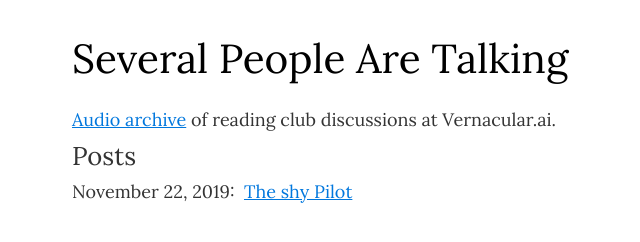
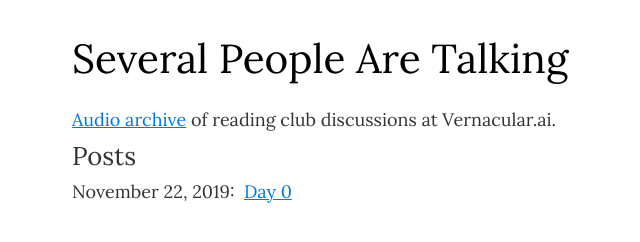
Before and after one commit to skit-ai/several-people-are-talking, a Gatsby site: page / in a window 1280 px wide. Shown: the whole page, without its empty margins (284-924 px from the left). Built offline with nearby package versions, Linux system fonts and the light colour scheme; Gatsby itself is replaced by a stand-in of ours.

Commit message:
refactor: rename episode 1 to day 0

```diff
--- a/src/pages/posts/2019-11-22/index.md
+++ b/src/pages/posts/2019-11-22/index.md
@@ -1,7 +1,7 @@
 ---
 path: "/podcasts/2019-11-22"
 date: "2019-11-22"
-title: "The shy Pilot"
+title: "Day 0"
 ---
 
 ## Meta
```
